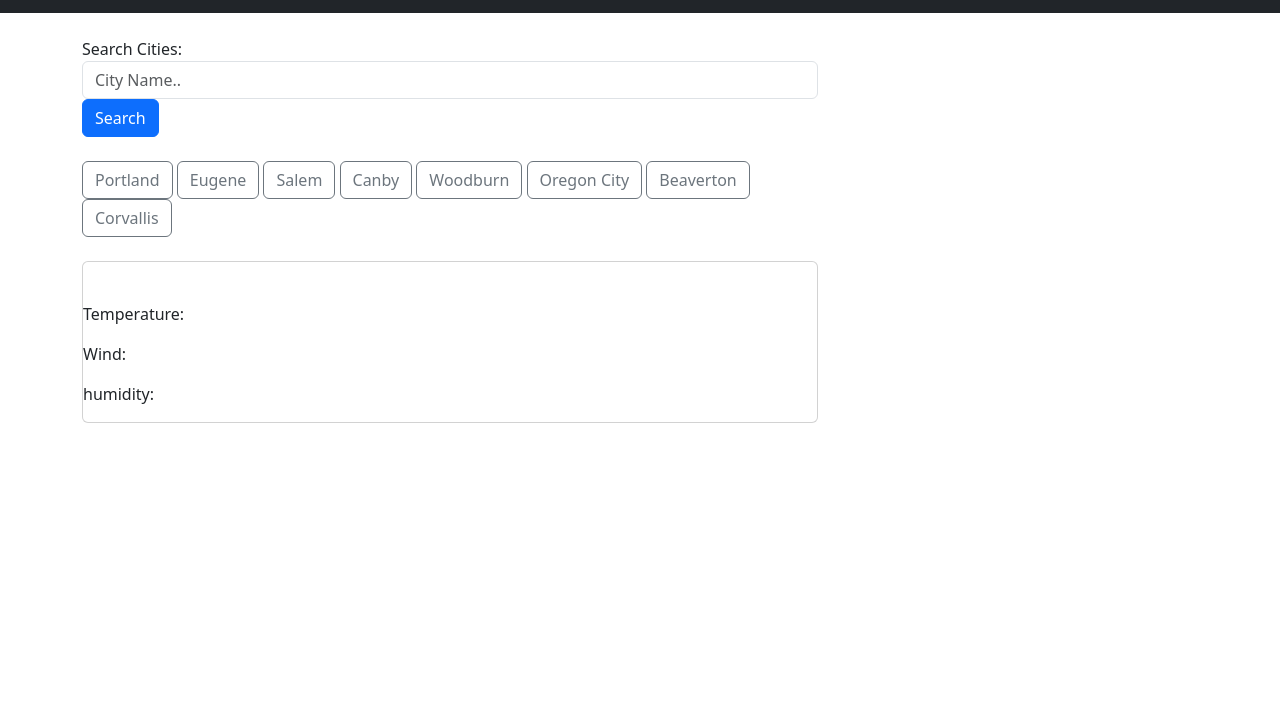
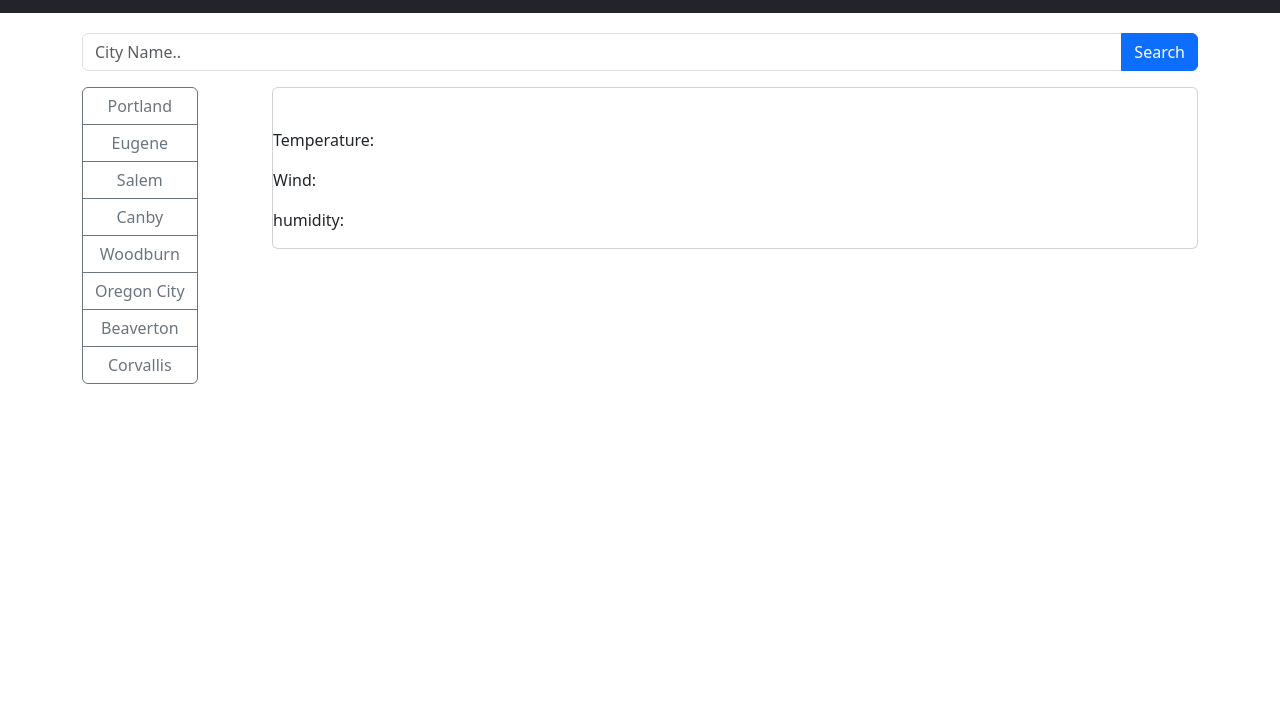
Before and after one commit to UCarr81/Weather-Dashboard, a plain HTML site: page index.html in a window 1280 px wide. Shown: the part 75-800 px from the top of the page. Drawn offline with nearby package versions, Linux system fonts and the light colour scheme.

Commit message:
Updated HTML for basic view Structure

```diff
--- a/Assets/style.css
+++ b/Assets/style.css
@@ -1,15 +1,49 @@
 * {
     margin: 0;
     padding: 0;
-    top: 0;
-    left: 0;
+    box-sizing: border-box;
+}
+
+body {
+    font-family: 'IBM Plex Sans', sans-serif;
 }
 
 .navbar {
-    background:
-    rgb(34,193,195);
-    background: linear-gradient(95deg, rgba(34,193,195,1) 0%, rgba(253,187,45,1) 100%);
-    margin: 0;
+    background: rgb(34, 193, 195);
+    background: linear-gradient(95deg, rgba(34, 193, 195, 1) 0%, rgba(253, 187, 45, 1) 100%);
     padding: 15px;
     text-align: center;
+    color: white;
 }
+
+.container {
+    margin-top: 20px;
+}
+
+#search-form {
+    margin-bottom: 20px;
+}
+
+#cityInput {
+    width: 70%;
+}
+
+#cityButtons {
+    display: flex;
+    flex-wrap: wrap;
+    gap: 10px;
+}
+
+.btn-city {
+    flex: 0 0 calc(33.333% - 10px);
+}
+
+#forecastContainer {
+    display: flex;
+    flex-wrap: wrap;
+    gap: 10px;
+}
+
+.forecast-card {
+    flex: 0 0 calc(20% - 10px);
+}
--- a/index.html
+++ b/index.html
@@ -15,44 +15,33 @@
         </div>
     </header>
 
-<body>
-    <div class="container-fluid bg-dark text-white text center py-2">
-    </div>
 
-    <div class="container mt-4">
-        <div class="row">
-            <div class="col-md-8">
-                <form id="search-form">
-                    <div class="form-group">
-                        <label for="cityInput">Search Cities:</label>
-                        <input type="text" class="form-control" id="cityInput" placeholder="City Name..">
-                    </div>
-                    <button type="submit" class="btn btn-primary">Search</button>
-                </form>
-            </div>
-        </div>
-    </div>
+    <div class="container-fluid bg-dark text-white text center py-2"></div>
 
 
+  <div class="container">
+        <form id="search-form" class="mb-3">
+            <div class="input-group">
+                <input type="text" class="form-control" id="cityInput" placeholder="City Name..">
+                <button type="submit" class="btn btn-primary">Search</button>
+            </div>
+        </form>
 
-    <div class="container mt-4">
         <div class="row">
-            <div class="col-md-8">
-                <button type="button" class="btn btn-outline-secondary" onclick="getWeatherData('Portland')">Portland</button>
-                <button type="button" class="btn btn-outline-secondary" onclick="getWeatherData('Eugene')">Eugene</button>
-                <button type="button" class="btn btn-outline-secondary" onclick="getWeatherData('Salem')">Salem</button>
-                <button type="button" class="btn btn-outline-secondary" onclick="getWeatherData('Canby')">Canby</button>
-                <button type="button" class="btn btn-outline-secondary" onclick="getWeatherData('Woodburn')">Woodburn</button>
-                <button type="button" class="btn btn-outline-secondary" onclick="getWeatherData('Oregon City')">Oregon City</button>
-                <button type="button" class="btn btn-outline-secondary" onclick="getWeatherData('Beaverton')">Beaverton</button>
-                <button type="button" class="btn btn-outline-secondary" onclick="getWeatherData('Corvallis')">Corvallis</button>
+            <div class="col-md-2">
+                <div class="btn-group-vertical">
+                    <button type="button" class="btn btn-outline-secondary btn-block" onclick="getWeatherData('Portland')">Portland</button>
+                    <button type="button" class="btn btn-outline-secondary btn-block" onclick="getWeatherData('Eugene')">Eugene</button>
+                    <button type="button" class="btn btn-outline-secondary btn-block" onclick="getWeatherData('Salem')">Salem</button>
+                    <button type="button" class="btn btn-outline-secondary btn-block" onclick="getWeatherData('Canby')">Canby</button>
+                    <button type="button" class="btn btn-outline-secondary btn-block" onclick="getWeatherData('Woodburn')">Woodburn</button>
+                    <button type="button" class="btn btn-outline-secondary btn-block" onclick="getWeatherData('Oregon City')">Oregon City</button>
+                    <button type="button" class="btn btn-outline-secondary btn-block" onclick="getWeatherData('Beaverton')">Beaverton</button>
+                    <button type="button" class="btn btn-outline-secondary btn-block" onclick="getWeatherData('Corvallis')">Corvallis</button>
+                </div>
+
             </div>
-        </div>
-    </div>
-
-    <div class="container mt-4">
-        <div class="row">
-            <div class="col-md-8">
+        <div class="col-md-10">
                 <div id="currentWeather" class="card">
                     <div class="card-body"></div>
                     <h3 id="cityName"></h3>
@@ -60,11 +49,10 @@
                     <p>Wind: <span id="wind"></span></p>
                     <p>humidity: <span id="humidity"></span></p>
                 </div>
+        </div>
+        </div>
 
-                <div id="forecastContainer" class="card-deck mt-4"></div>
-            </div>
-        </div>
-    </div>
+                <div id="forecastContainer" class="card-deck mt-2"></div>
 </body>
 
     <script src="./Assets/script.js"></script>
```
